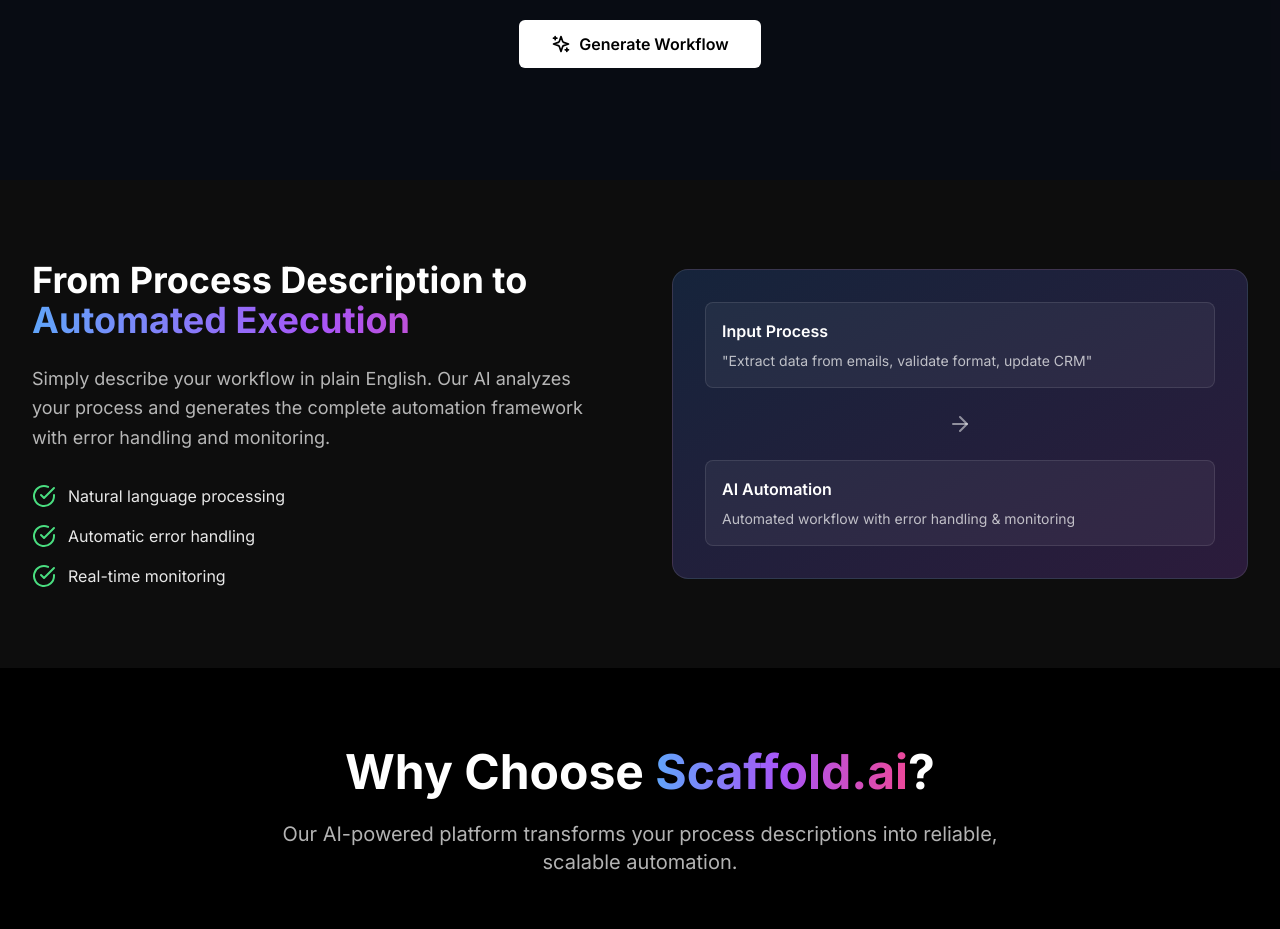
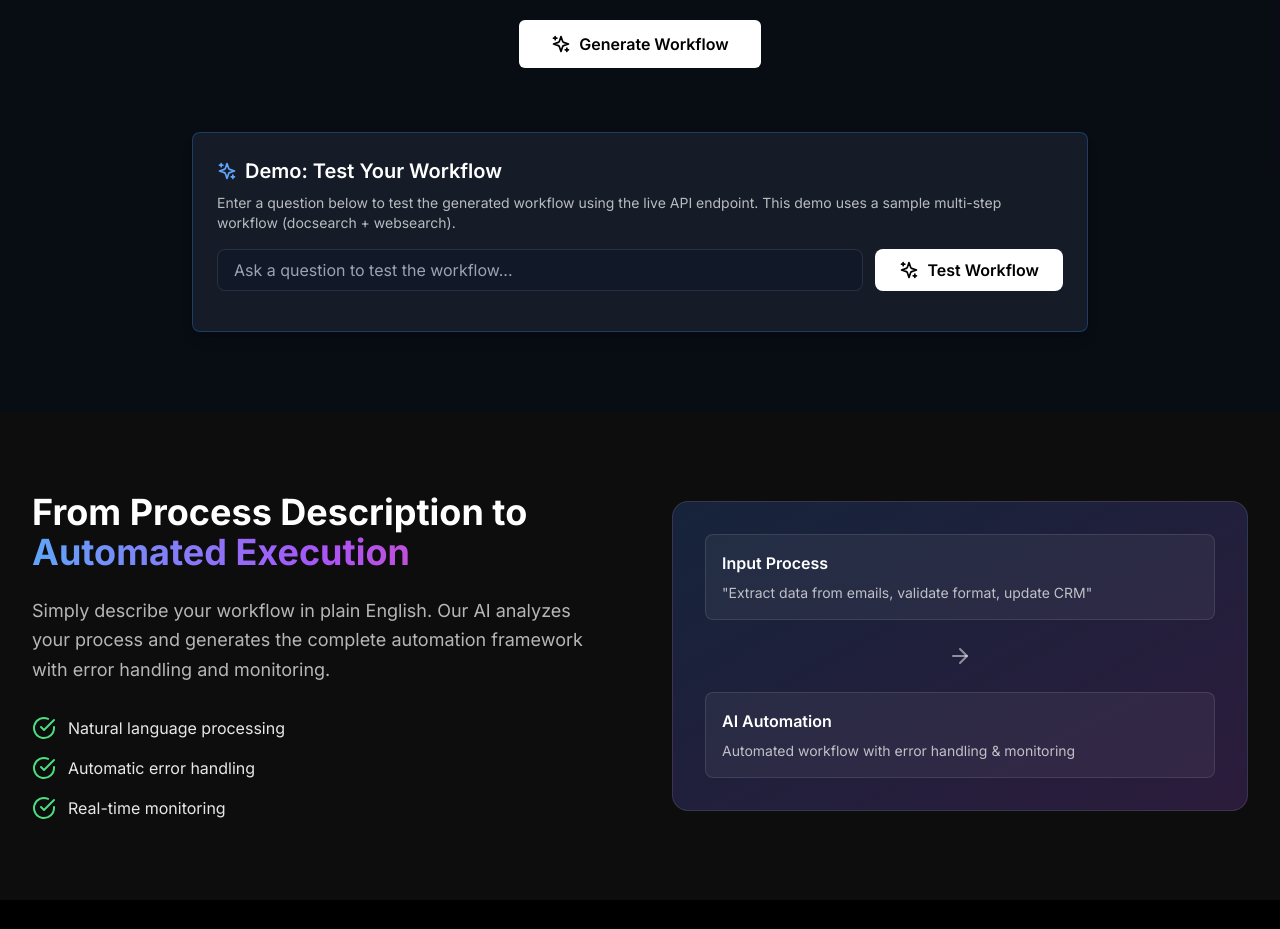
Before and after one commit to Apples96/scaffold-ai-test1, a Next.js app: page / in a window 1280 px wide. Shown: the part 1100-2029 px from the top of the page. Built offline with nearby package versions, Linux system fonts and the light colour scheme.

Commit message:
Fix JSX syntax error and enable chat box demo for workflow testing

```diff
--- a/app/components/WorkflowGenerator.tsx
+++ b/app/components/WorkflowGenerator.tsx
@@ -14,6 +14,20 @@
   const [error, setError] = useState("");
   const [copiedExecutable, setCopiedExecutable] = useState(false);
   const [copiedConfig, setCopiedConfig] = useState(false);
+  const [chatInput, setChatInput] = useState("");
+  const [chatLoading, setChatLoading] = useState(false);
+  const [chatError, setChatError] = useState("");
+  const [chatResponse, setChatResponse] = useState<string | null>(null);
+
+  // Example workflow config for demo
+  const DEMO_WORKFLOW_TYPE = "multi_step_workflow";
+  const DEMO_PARAMETERS = {
+    steps: [
+      { type: "docsearch", query: "AI workflow automation" },
+      { type: "websearch", query: "AI workflow automation" }
+    ],
+    question: chatInput
+  };
 
   const handleGenerate = async () => {
     if (!input.trim()) {
@@ -75,6 +89,38 @@
       console.error("Failed to copy:", err);
     }
   };
+
+  const handleChatSend = async () => {
+    setChatError("");
+    setChatResponse(null);
+    if (!chatInput.trim()) {
+      setChatError("Please enter a question to test the workflow.");
+      return;
+    }
+    setChatLoading(true);
+    try {
+      const response = await fetch("https://scaffold-ai-test1.vercel.app/api/execute-workflow", {
+        method: "POST",
+        headers: {
+          "Content-Type": "application/json",
+          // No Authorization header for demo; add if needed
+        },
+        body: JSON.stringify({
+          workflow_type: DEMO_WORKFLOW_TYPE,
+          parameters: JSON.stringify({ ...DEMO_PARAMETERS, question: chatInput })
+        })
+      });
+      const data = await response.json();
+      if (!response.ok) {
+        throw new Error(data.error || "Failed to execute workflow");
+      }
+      setChatResponse(JSON.stringify(data, null, 2));
+    } catch (err) {
+      setChatError(err instanceof Error ? err.message : "An error occurred");
+    } finally {
+      setChatLoading(false);
+    }
+  }
 
   return (
     <section className="section-padding bg-gray-900/50">
@@ -206,6 +252,54 @@
             </div>
           )}
         </div>
+        {/* Chat Demo Section */}
+        <div className="max-w-4xl mx-auto mt-16">
+          <div className="bg-gray-800/60 border border-blue-500/30 rounded-lg p-6 shadow-lg">
+            <h3 className="text-xl font-semibold text-white mb-2 flex items-center gap-2">
+              <Sparkles className="h-5 w-5 text-blue-400" />
+              Demo: Test Your Workflow
+            </h3>
+            <p className="text-white/70 mb-4 text-sm">Enter a question below to test the generated workflow using the live API endpoint. This demo uses a sample multi-step workflow (docsearch + websearch).</p>
+            <div className="flex flex-col sm:flex-row gap-3 mb-4">
+              <input
+                type="text"
+                value={chatInput}
+                onChange={e => setChatInput(e.target.value)}
+                placeholder="Ask a question to test the workflow..."
+                className="flex-1 px-4 py-2 rounded-lg bg-gray-900 border border-white/10 text-white focus:outline-none focus:ring-2 focus:ring-blue-500"
+                onKeyDown={e => { if (e.key === 'Enter') handleChatSend(); }}
+                disabled={chatLoading}
+              />
+              <button
+                onClick={handleChatSend}
+                disabled={chatLoading}
+                className="btn-primary px-6 py-2 rounded-lg font-semibold flex items-center gap-2 disabled:opacity-50 disabled:cursor-not-allowed"
+              >
+                {chatLoading ? (
+                  <div className="animate-spin rounded-full h-5 w-5 border-b-2 border-white"></div>
+                ) : (
+                  <Sparkles className="h-5 w-5" />
+                )}
+                Test Workflow
+              </button>
+            </div>
+            {chatError && (
+              <div className="mb-2 p-3 bg-red-500/10 border border-red-500/20 rounded-lg">
+                <p className="text-red-400 text-sm">{chatError}</p>
+              </div>
+            )}
+            {chatResponse && (
+              <div className="mt-4">
+                <label className="block text-white/80 mb-1 text-sm">API Response:</label>
+                <textarea
+                  value={chatResponse}
+                  readOnly
+                  className="w-full h-40 px-4 py-3 bg-gray-900 border border-white/10 rounded-lg text-white font-mono text-xs resize-none"
+                />
+              </div>
+            )}
+          </div>
+        </div>
       </div>
     </section>
   );
```
